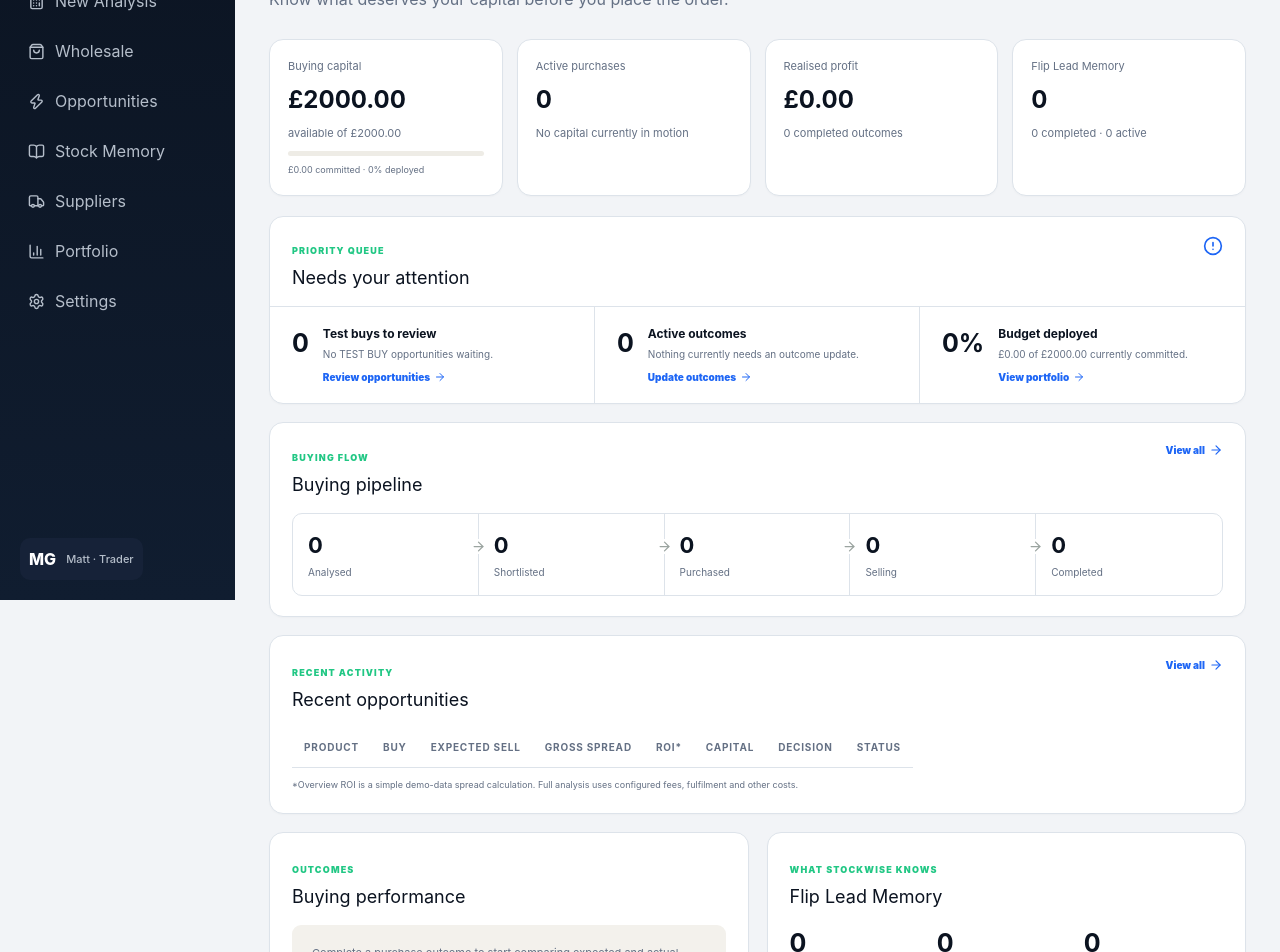
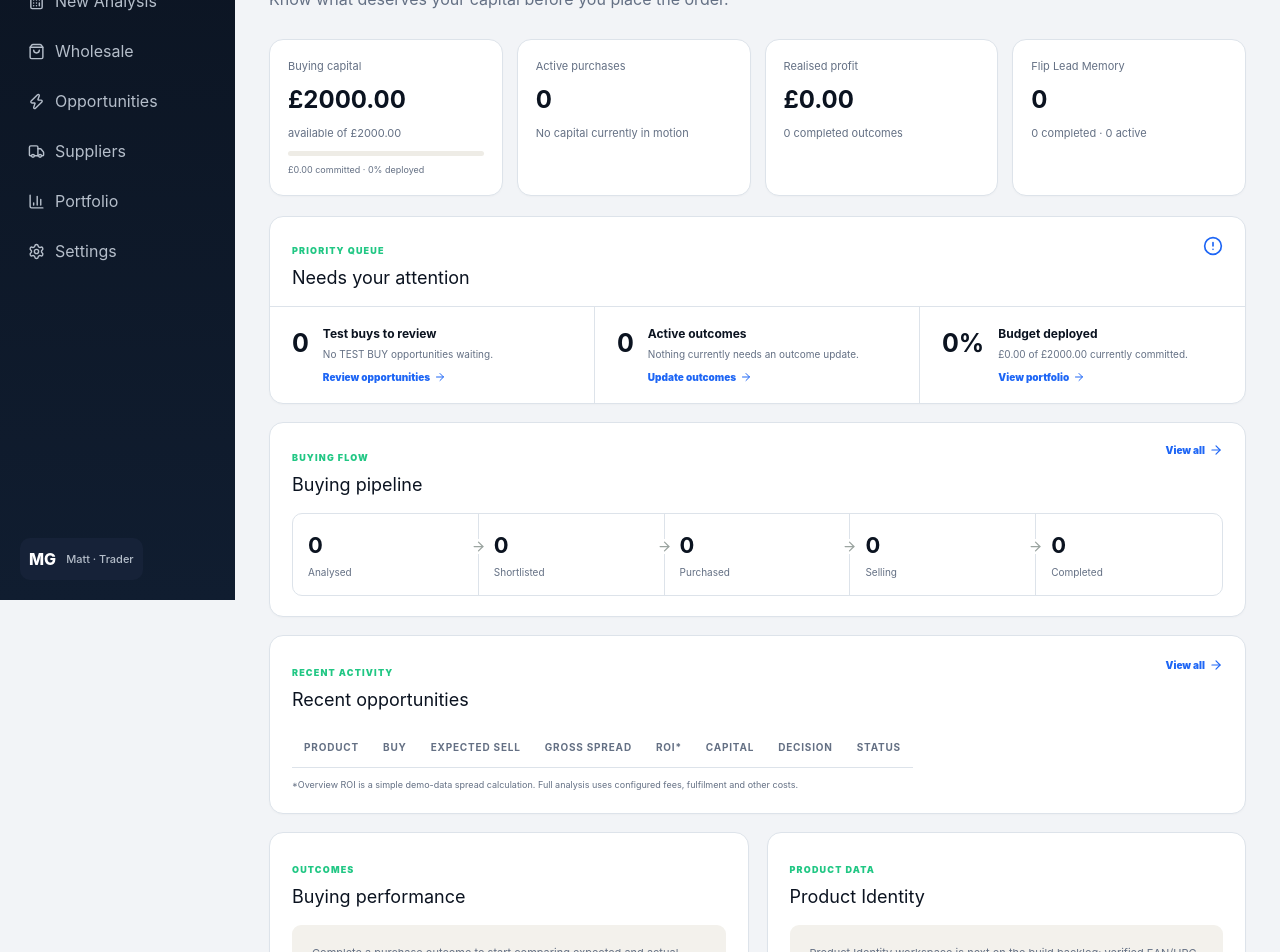
Before and after one commit to mattygribb-beep/stockwise, a Next.js app: page / in a window 1280 px wide. Shown: the part 200-1152 px from the top of the page. Built offline with nearby package versions, Linux system fonts and the light colour scheme.

Commit message:
Remove Stock Memory from active Flip Lead workflow

```diff
--- a/app/page.tsx
+++ b/app/page.tsx
@@ -17,17 +17,16 @@ export default function Page(){
  const seen=rows.find(r=>r.ean===a.ean); const totalProfit=calc.profit*a.qty; const hard=calc.roi>=rules.roi&&calc.profit>=rules.profit&&calc.margin>=rules.margin&&totalProfit>=rules.totalProfit&&calc.capital<=rules.maxCapital
  const exposure=calc.capital<=rules.firstCapital&&a.qty<=rules.firstUnits
  const decision=hard&&exposure&&a.source!=='Manual Estimate'?'BUY':calc.roi>=rules.roi&&calc.profit>=rules.profit?'TEST BUY':calc.profit>0?'CONSIDER':'WALK AWAY'
- const save=()=>{setRows([{id:String(Date.now()),product:a.product,ean:a.ean,supplier:a.supplier,buy:a.buy,sell:a.sell,qty:a.qty,status:'Analysed',decision},...rows]);setView('Stock Memory')}
+ const save=()=>{setRows([{id:String(Date.now()),product:a.product,ean:a.ean,supplier:a.supplier,buy:a.buy,sell:a.sell,qty:a.qty,status:'Analysed',decision},...rows]);setView('Opportunities')}
  const purchase=(id:string)=>setRows(rows.map(r=>r.id===id?{...r,status:'Purchased'}:r))
  const complete=(id:string)=>setRows(rows.map(r=>r.id===id?{...r,status:'Completed',actualSell:r.sell*.96}:r))
  const active=rows.filter(r=>['Purchased','Selling'].includes(r.status)).reduce((s,r)=>s+r.buy*r.qty,0)
  const realised=rows.filter(r=>r.status==='Completed').reduce((s,r)=>s+((r.actualSell||r.sell)-r.buy)*r.qty,0)
- const nav=[['Overview',LayoutDashboard],['New Analysis',Calculator],['Wholesale',ShoppingBag],['Opportunities',Zap],['Stock Memory',BookOpen],['Suppliers',Truck],['Portfolio',BarChart3],['Settings',Settings]] as const
+ const nav=[['Overview',LayoutDashboard],['New Analysis',Calculator],['Wholesale',ShoppingBag],['Opportunities',Zap],['Suppliers',Truck],['Portfolio',BarChart3],['Settings',Settings]] as const
  return <div className="shell"><aside><div className="brand"><b className="flipLeadMark" aria-hidden="true"><svg viewBox="0 0 64 64" role="img"><defs><linearGradient id="flipLeadBlue" x1="0" y1="1" x2="1" y2="0"><stop offset="0" stopColor="#0B4DEB"/><stop offset=".55" stopColor="#0877FF"/><stop offset="1" stopColor="#079CFF"/></linearGradient><linearGradient id="flipLeadMint" x1="0" y1="1" x2="1" y2="0"><stop offset="0" stopColor="#00CDBD"/><stop offset="1" stopColor="#16E0C4"/></linearGradient></defs><path fill="url(#flipLeadMint)" d="M5 52h13l14-16H19L5 52Z"/><path fill="url(#flipLeadBlue)" d="M18 12 8 24h22L9 52h14l21-25v25l12-10V12H18Z"/></svg></b><strong>Flip Lead</strong></div><p className="tag">FIND IT. FLIP IT. KNOW THE NUMBERS.</p><nav>{nav.map(([n,I])=><button className={view===n?'active':''} onClick={()=>setView(n)} key={n}><I size={17}/>{n}</button>)}</nav><div className="user">MG <span>Matt · Trader</span></div></aside><main><header><span>Workspace / <b>{view}</b></span><i>V1.2</i></header><div className="page">
  {view==='Overview'&&<Overview rows={rows} budget={budget} active={active} realised={realised} go={setView}/>}
  {view==='New Analysis'&&<AnalysisWorkspace a={a} setA={setA} calc={calc} rules={rules} budget={budget} active={active} rows={rows} decision={decision} seen={seen} save={save}/>}
  {view==='Opportunities'&&<Opportunities rows={rows} purchase={purchase} go={setView}/>}
- {view==='Stock Memory'&&<><Title k="MEMORY" t="Stock Memory" p="A calculator forgets. Flip Lead remembers."/><section><Table rows={rows}/></section></>}
  {view==='Portfolio'&&<><Title k="INTELLIGENCE" t="Portfolio" p="Compare capital committed with what actually happened."/><div className="cards"><Metric l="Capital committed" v={gbp(active)}/><Metric l="Realised profit" v={gbp(realised)}/><Metric l="Units remembered" v={String(rows.reduce((s,r)=>s+r.qty,0))}/><Metric l="Completed outcomes" v={String(rows.filter(r=>r.status==='Completed').length)}/></div><section><h2>Expected vs actual</h2>{rows.filter(r=>r.status==='Completed').map(r=><div className="outcome" key={r.id}><b>{r.product}</b><span>Expected sell {gbp(r.sell)}</span><span>Actual avg {gbp(r.actualSell||r.sell)}</span></div>)}</section></>}
  {view==='Settings'&&<><Title k="SYSTEM" t="Buying Rules" p="Set the standards Flip Lead uses when evaluating an opportunity."/>
  <div className="profile"><div><small>YOUR BUYING PROFILE</small><h2>Balanced</h2><p>Flip Lead prioritises healthy returns while limiting exposure on untested products.</p></div><div className="profileStats"><b>7 rules active</b><span>Monthly budget {gbp(budget)}</span></div></div>
@@ -77,7 +76,7 @@ function Overview({rows,budget,active,realised,go}:{rows:Row[];budget:number;act
  <section className="pipeline"><div className="overviewSectionHead"><div><small>BUYING FLOW</small><h2>Buying pipeline</h2></div><button className="textAction" onClick={()=>go('Opportunities')}>View all <ArrowRight size={14}/></button></div><div className="pipelineSteps">{stages.map((stage,i)=><div className="pipelineStep" key={stage}><strong>{rows.filter(r=>r.status===stage).length}</strong><span>{stage}</span>{i<stages.length-1&&<ArrowRight size={15}/>}</div>)}</div></section>
  <section><div className="overviewSectionHead"><div><small>RECENT ACTIVITY</small><h2>Recent opportunities</h2></div><button className="textAction" onClick={()=>go('Opportunities')}>View all <ArrowRight size={14}/></button></div><OverviewTable rows={rows.slice(0,5)}/></section>
  <div className="overviewBottom"><section><div className="overviewSectionHead"><div><small>OUTCOMES</small><h2>Buying performance</h2></div></div>{completed.length?<div className="performance"><div><span>Expected profit</span><b>{gbp(expected)}</b></div><div><span>Realised profit</span><b>{gbp(actual)}</b></div><div><span>Variance</span><b>{actual>=expected?'+':''}{gbp(actual-expected)}</b></div></div>:<Empty text="Complete a purchase outcome to start comparing expected and actual performance."/ >}</section>
- <section><div className="overviewSectionHead"><div><small>WHAT STOCKWISE KNOWS</small><h2>Flip Lead Memory</h2></div></div><div className="memoryStats"><div><b>{rows.length}</b><span>products known</span></div><div><b>{completed.length}</b><span>completed outcomes</span></div><div><b>{activeRows.length}</b><span>active purchases</span></div></div><button className="textAction memoryLink" onClick={()=>go('Stock Memory')}>Open Stock Memory <ArrowRight size={14}/></button></section></div>
+ <section><div className="overviewSectionHead"><div><small>PRODUCT DATA</small><h2>Product Identity</h2></div></div><Empty text="Product Identity workspace is next on the build backlog: verified EAN/UPC, ASIN and supplier matching."/ ></section></div>
  {completed.length>0&&<div className="insight"><Zap size={17}/><div><small>STOCKWISE INSIGHT · DEMO DATA</small><b>{actual>=expected?'Completed outcomes are currently ahead of projection.':'Completed outcomes are currently below projected profit.'}</b><span>Based only on the {completed.length} completed outcome{completed.length===1?'':'s'} stored in this workspace.</span></div></div>}
  </>}
 function Attention({n,suffix='',title,text,action,click}:{n:number;suffix?:string;title:string;text:string;action:string;click:()=>void}){return <div className="attentionItem"><strong>{n}{suffix}</strong><div><b>{title}</b><span>{text}</span><button onClick={click}>{action} <ArrowRight size={12}/></button></div></div>}
@@ -138,7 +137,7 @@ function SupplierDirectory({rows}:{rows:Row[]}){
  <section className="supplierTable"><div className="overviewSectionHead"><div><small>UK IMPORTERS & DISTRIBUTORS</small><h2>Sourcing cheat sheet</h2></div><span className="verifiedLabel">PUBLIC DETAILS · VERIFIED SEP 2026</span></div><div className="table"><table><thead><tr><th>Supplier</th><th>UK base</th><th>Regions</th><th>Minimum</th><th>Pricing / catalogue</th><th>Contact</th><th></th></tr></thead><tbody>{list.map(x=><tr key={x.name}><td><b>{x.name}</b><small>{x.account}</small></td><td>{x.place}</td><td>{x.regions}</td><td><b>{x.min}</b><small>{x.delivery}</small></td><td>{x.catalogue}</td><td><a href={'mailto:'+x.email}>{x.email}</a><small>{x.phone}</small></td><td><button className="supplierMore" onClick={()=>setOpen(open===x.name?null:x.name)}>{open===x.name?'Close':'Details'}</button></td></tr>)}</tbody></table></div></section>
  {open&&(()=>{const x=supplierData.find(s=>s.name===open)!;return <section className="supplierDetail"><div><small>SUPPLIER PROFILE</small><h2>{x.name}</h2><p>{x.note}</p></div><div className="supplierFacts"><Fact l="UK base" v={x.place}/><Fact l="Imports / regions" v={x.regions}/><Fact l="Minimum order" v={x.min}/><Fact l="Delivery" v={x.delivery}/><Fact l="Catalogue access" v={x.catalogue}/><Fact l="Account" v={x.account}/></div><div className="supplierContacts"><a href={x.web} target="_blank" rel="noreferrer">Visit supplier website ↗</a>{x.email.includes('@')&&<a href={'mailto:'+x.email}>Email {x.email}</a>}<span>{x.phone}</span></div></section>})()}
  <div className="supplierBottom"><section><div className="overviewSectionHead"><div><small>BEFORE YOU BUY</small><h2>Flip Lead sourcing checklist</h2></div></div><div className="checkGrid">{['EAN / barcode confirmed','Amazon listing eligibility','Current selling price','Seller count / competition','FBA / marketplace fees','Expiry / shelf life','Case quantity & MOQ','Landed unit cost','ROI & margin','Supplier minimum order','Delivery cost','First-buy exposure'].map((x,i)=><div key={x}><b>{String(i+1).padStart(2,'0')}</b><span>{x}</span></div>)}</div></section>
- <section><div className="overviewSectionHead"><div><small>SUPPLIER INTELLIGENCE</small><h2>What Flip Lead should remember</h2></div></div><p className="supplierCopy">A profitable SKU is not automatically a practical order. Flip Lead should eventually combine product economics with supplier minimums, carriage thresholds, catalogue history and your existing shortlist before recommending an order.</p><div className="supplierMemory"><b>{supplierData.length}</b><span>importers in directory</span><b>{new Set(rows.map(r=>r.supplier)).size}</b><span>suppliers in current Stock Memory</span></div></section></div>
+ <section><div className="overviewSectionHead"><div><small>SUPPLIER INTELLIGENCE</small><h2>What Flip Lead should remember</h2></div></div><p className="supplierCopy">A profitable SKU is not automatically a practical order. Flip Lead should eventually combine product economics with supplier minimums, carriage thresholds, catalogue history and your existing shortlist before recommending an order.</p><div className="supplierMemory"><b>{supplierData.length}</b><span>importers in directory</span><b>{new Set(rows.map(r=>r.supplier)).size}</b><span>suppliers in current opportunities</span></div></section></div>
  <div className="sourceNote">Supplier terms change. Treat this directory as a sourcing reference and re-check the supplier before placing an order. Unknown terms are deliberately shown as “Ask supplier”.</div></>}
 function Fact({l,v}:{l:string;v:string}){return <div><small>{l}</small><b>{v}</b></div>}
 
```
